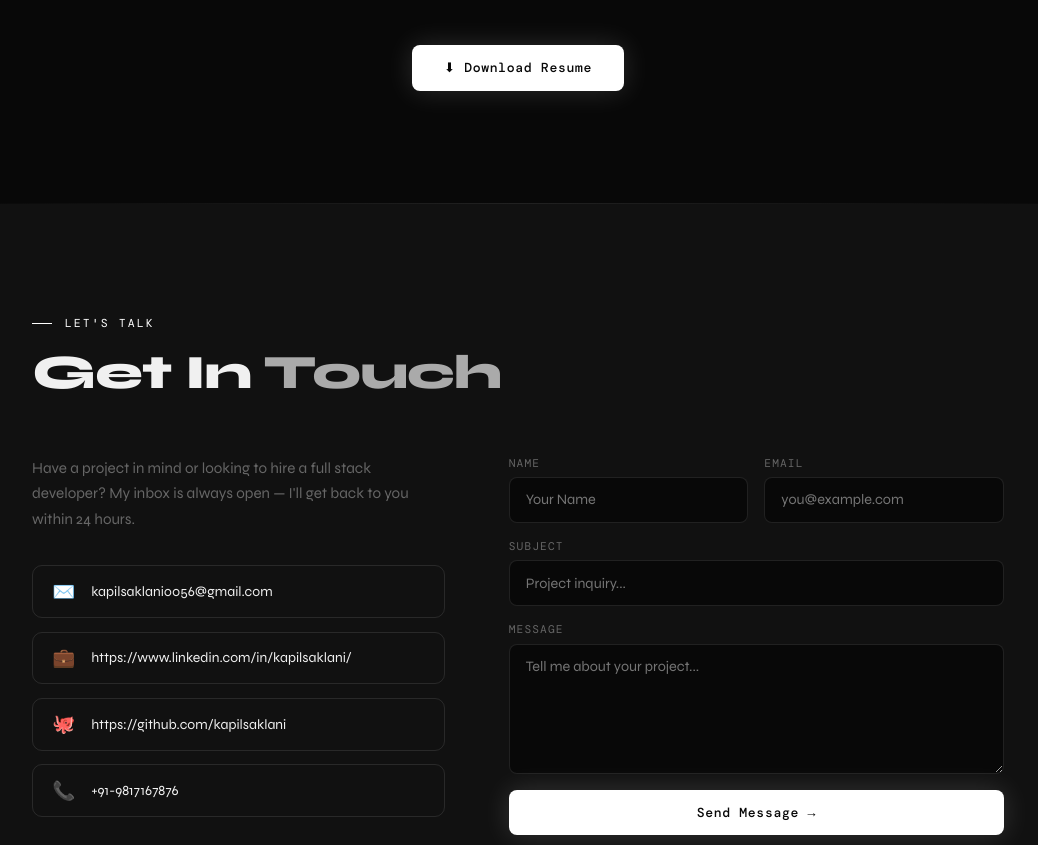
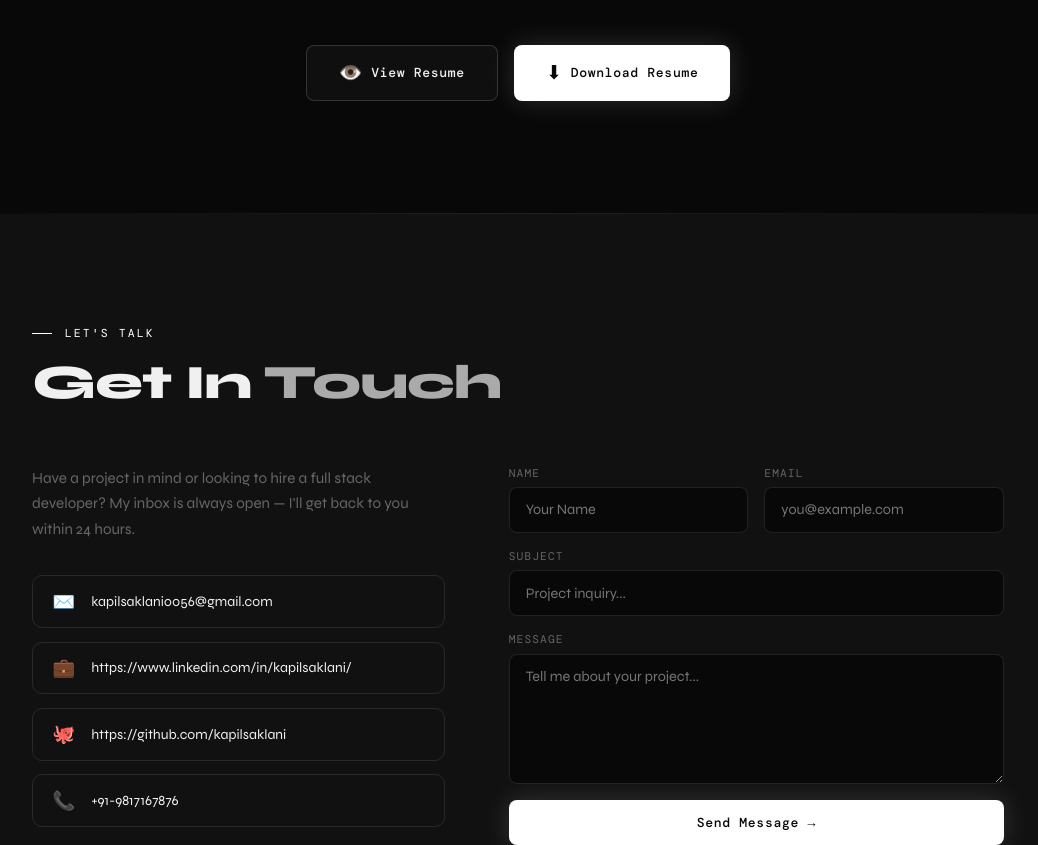
Before and after one commit to kapilsaklani/Portfolioo, a plain HTML site: page index.html in a window 1280 px wide. Shown: the part 5137-5982 px from the top of the page, without its empty margins (122-1160 px from the left). Drawn offline with nearby package versions, Linux system fonts and the light colour scheme; a web font is replaced by a local one.

Commit message:
Add View Resume button alongside Download Resume

```diff
--- a/index.html
+++ b/index.html
@@ -952,6 +952,8 @@
       margin-top: 3rem;
       display: flex;
       justify-content: center;
+      gap: 1rem;
+      flex-wrap: wrap;
     }
 
     /* CONTACT */
@@ -1448,8 +1450,10 @@
               <p class="tl-desc">Percentage: 80%</p>
             </div>
           </div>
-          <div class="resume-download reveal"><a href="finalCV.pdf" class="btn btn-primary" download>⬇ Download
-              Resume</a></div>
+          <div class="resume-download reveal">
+            <a href="finalCV.pdf" target="_blank" class="btn btn-outline" style="display:flex;align-items:center;gap:0.5rem;"><span style="font-size:1.2rem">👁️</span> View Resume</a>
+            <a href="finalCV.pdf" class="btn btn-primary" download style="display:flex;align-items:center;gap:0.5rem;"><span style="font-size:1.2rem">⬇</span> Download Resume</a>
+          </div>
         </div>
       </div>
     </div>
```
